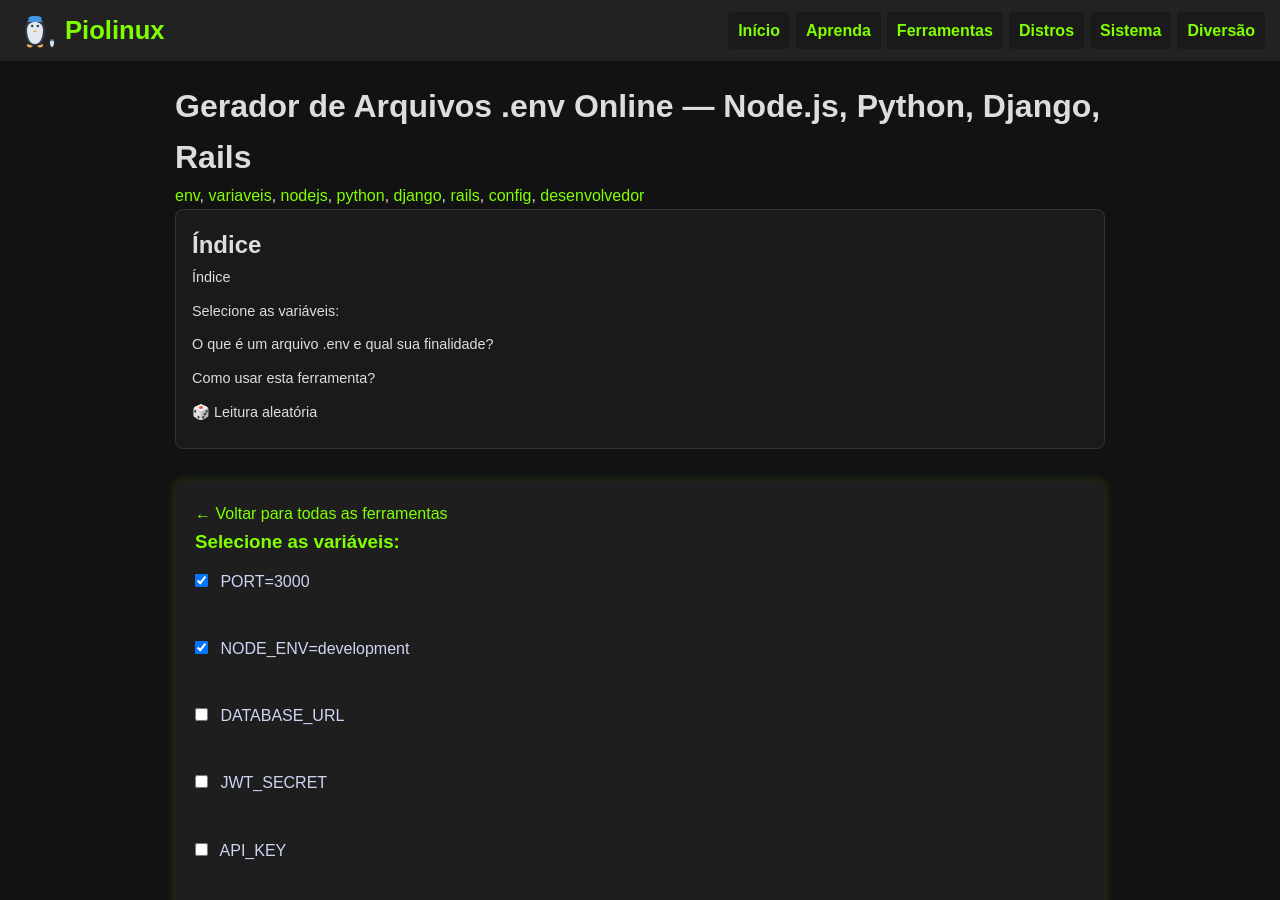
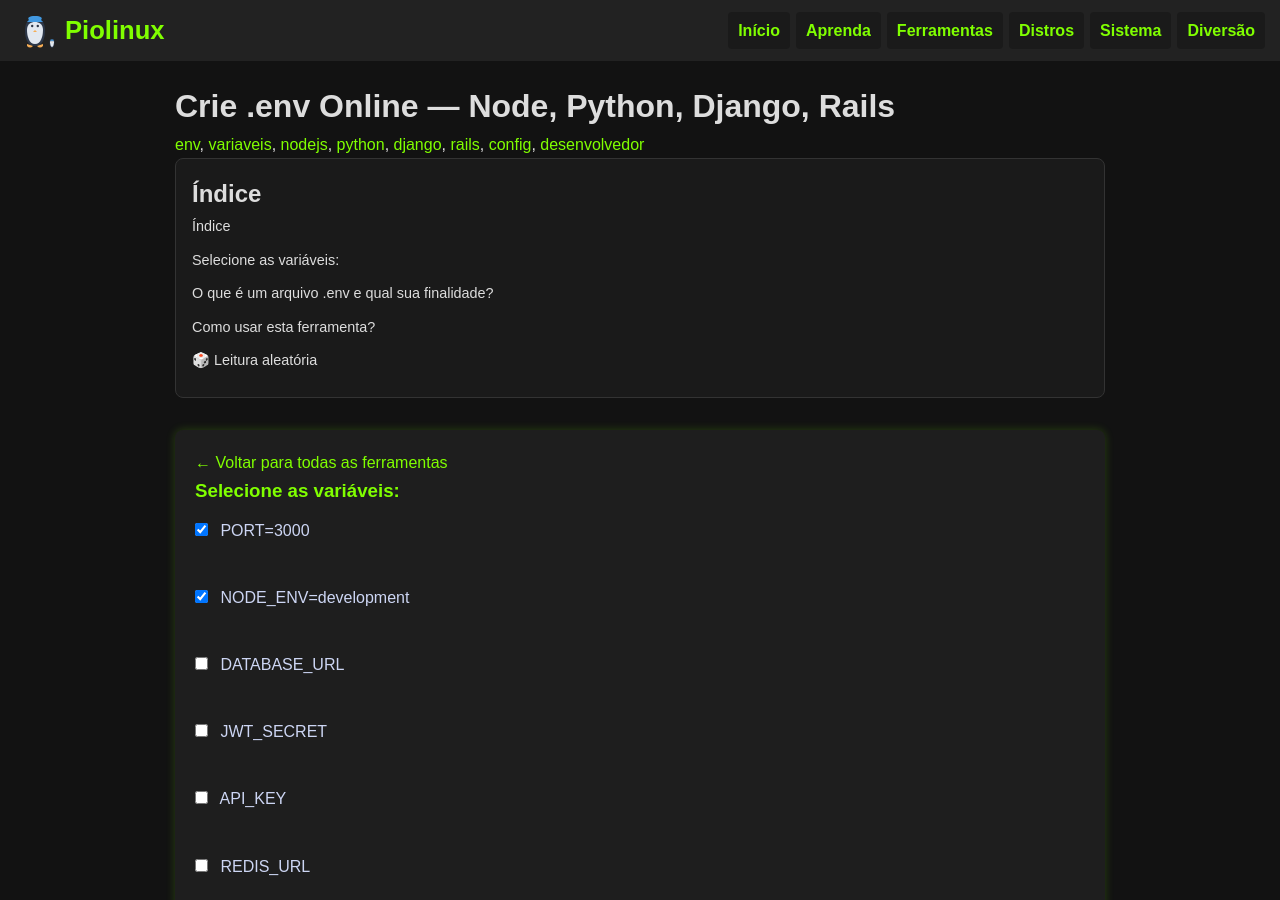
Before and after one commit to Piolinux/piolinux-site, a Jekyll site: the page built from _pages/tools/env-file-generator.html, in a window 1280 px wide and 900 px high. Built offline with Jekyll 4.4.1, drawn with Linux system fonts in a browser that asks for light colours.

Commit message:
Update env-file-generator.html

```diff
--- a/_pages/tools/env-file-generator.html
+++ b/_pages/tools/env-file-generator.html
@@ -2,7 +2,7 @@
 layout: manual-seo
 title_custom: "Crie .env Online — Node, Python, Django, Rails | Piolinux"
 description_custom: "Crie seu .env com variáveis como DATABASE_URL, API_KEY, PORT. Ideal para devs configurarem projetos rapidamente — sem erros de sintaxe."
-title: "Gerador de Arquivos .env Online — Node.js, Python, Django, Rails"
+title: "Crie .env Online — Node, Python, Django, Rails"
 permalink: /ferramentas/env-file-generator/
 tags: [env, variaveis, nodejs, python, django, rails, config, desenvolvedor]
 ---
```
